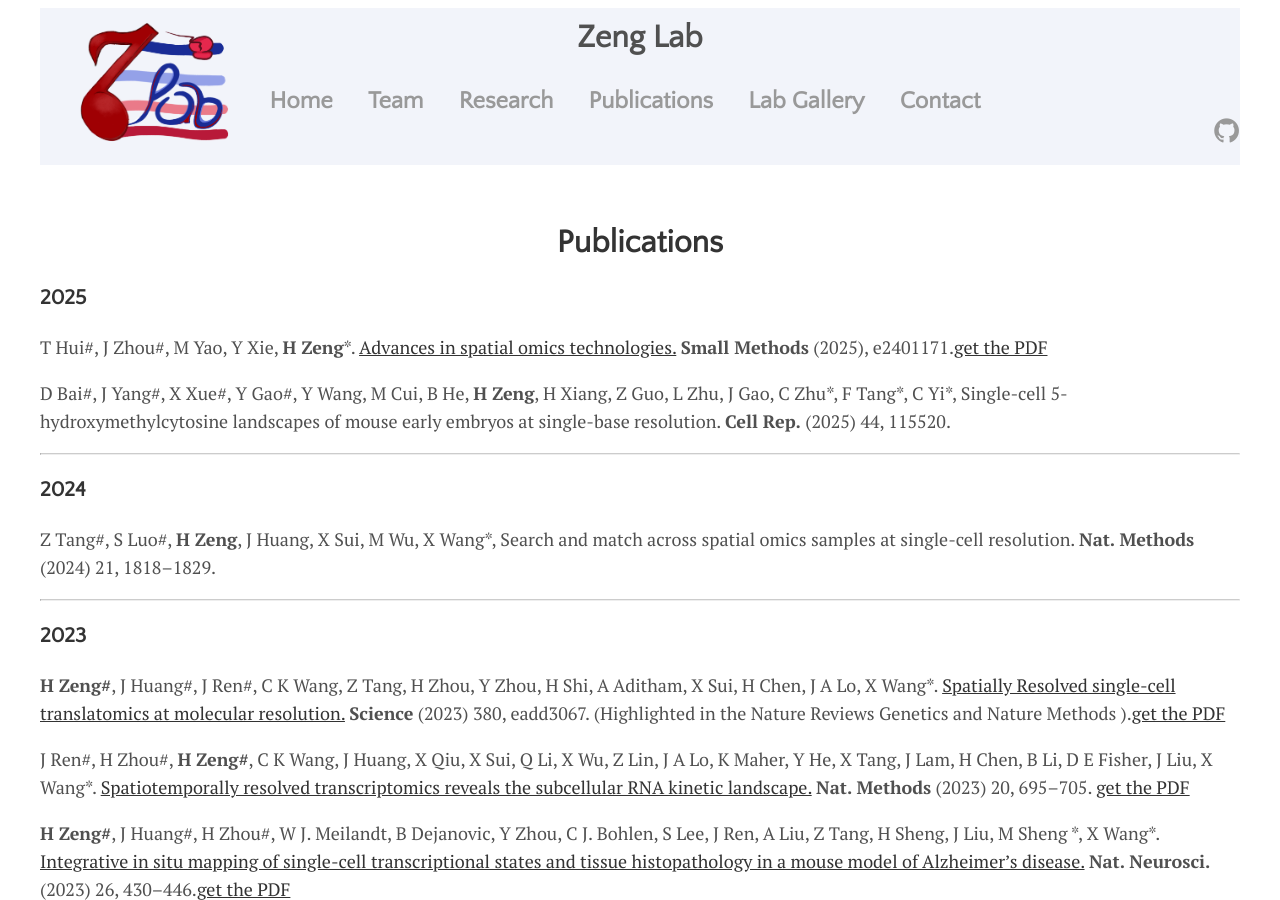
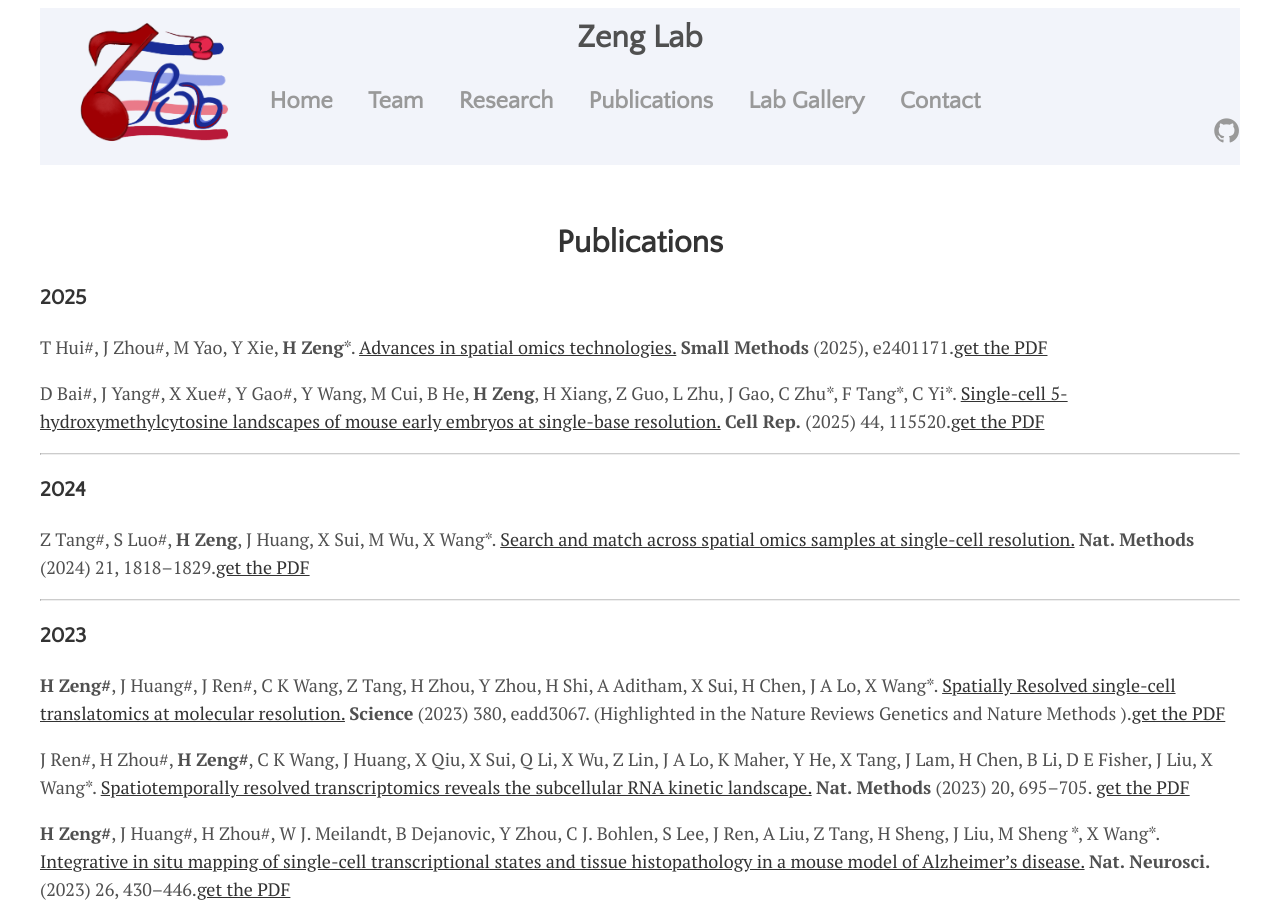
Before and after one commit to ZenghuPKU/zenghupku.github.io, a Jekyll site: the page built from menu/publications.md, in a window 1280 px wide and 900 px high. Built offline with Jekyll 4.4.1, drawn with Linux system fonts in a browser that asks for light colours.

Commit message:
Update publications.md

```diff
--- a/menu/publications.md
+++ b/menu/publications.md
@@ -10,13 +10,13 @@ permalink: /publications
 
 T Hui#, J Zhou#, M Yao, Y Xie, **H Zeng**\*. [Advances in spatial omics technologies.](https://onlinelibrary.wiley.com/doi/epdf/10.1002/smtd.202401171) **Small Methods** (2025), e2401171.[get the PDF]({{ site.url }}/assets/2025_Small_Methods.pdf)
 
-D Bai#, J Yang#, X Xue#, Y Gao#, Y Wang, M Cui, B He, **H Zeng**, H Xiang, Z Guo, L Zhu, J Gao, C Zhu\*, F Tang\*, C Yi\*, Single-cell 5-hydroxymethylcytosine landscapes of mouse early embryos at single-base resolution. **Cell Rep.** (2025) 44, 115520.
+D Bai#, J Yang#, X Xue#, Y Gao#, Y Wang, M Cui, B He, **H Zeng**, H Xiang, Z Guo, L Zhu, J Gao, C Zhu\*, F Tang\*, C Yi\*. [Single-cell 5-hydroxymethylcytosine landscapes of mouse early embryos at single-base resolution.](https://www.cell.com/cell-reports/fulltext/S2211-1247(25)00291-8?uuid=uuid%3A9e359dd3-41c8-4688-b106-e07ac3ed2527) **Cell Rep.** (2025) 44, 115520.[get the PDF]({{ site.url }}/assets/2025Cellreports.pdf)
 
 ---
 
 ### 2024
 
-Z Tang#, S Luo#, **H Zeng**, J Huang, X Sui, M Wu, X Wang\*, Search and match across spatial omics samples at single-cell resolution. **Nat. Methods** (2024) 21, 1818–1829.
+Z Tang#, S Luo#, **H Zeng**, J Huang, X Sui, M Wu, X Wang\*. [Search and match across spatial omics samples at single-cell resolution.](https://www.nature.com/articles/s41592-024-02410-7) **Nat. Methods** (2024) 21, 1818–1829.[get the PDF]({{ site.url }}/assets/2025_Nature_Methods.pdf)
 
 ---
 
```
